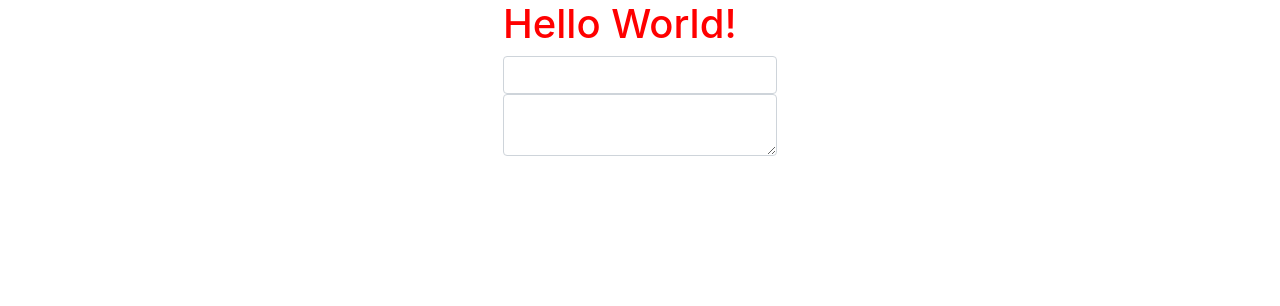
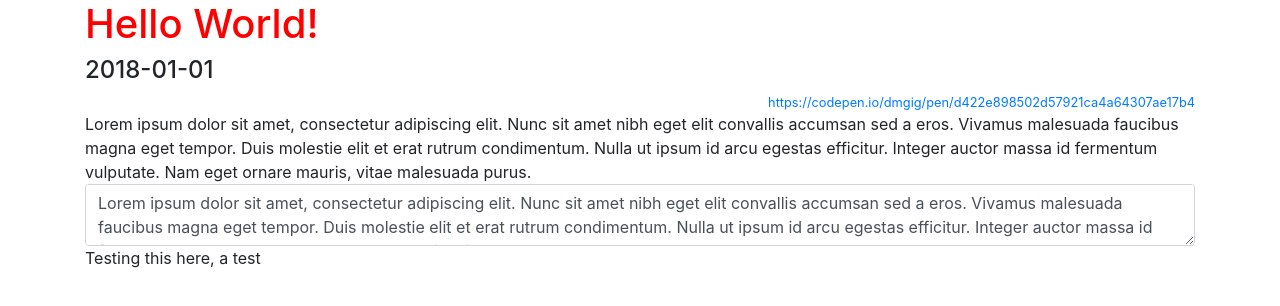
Before and after one commit to dmgig/vue-webpack-tut, a JavaScript app: page / in a window 1280 px wide. Shown: the top 306 px of the page. Built offline with nearby package versions, Linux system fonts and the light colour scheme.

Commit message:
add some layout

```diff
--- a/src/App.vue
+++ b/src/App.vue
@@ -1,5 +1,5 @@
 <template>
-  <div class="full-width center-content">
+  <div class="container">
     <hello-component name="World" />
   </div>
 </template>
--- a/src/components/HelloComponent.vue
+++ b/src/components/HelloComponent.vue
@@ -2,15 +2,18 @@
   <div>
     <h1>Hello {{ name }}!</h1>
     <div class="">
-      <div class="">
-        <input class="form-control" type="input" name="test" />
+      <h4>2018-01-01</h4>
+      <div class="small italic text-right">
+        <a href="https://codepen.io/dmgig/pen/d422e898502d57921ca4a64307ae17b4">
+          https://codepen.io/dmgig/pen/d422e898502d57921ca4a64307ae17b4
+        </a>
       </div>
       <div class="">
-
+        Lorem ipsum dolor sit amet, consectetur adipiscing elit. Nunc sit amet nibh eget elit convallis accumsan sed a eros. Vivamus malesuada faucibus magna eget tempor. Duis molestie elit et erat rutrum condimentum. Nulla ut ipsum id arcu egestas efficitur. Integer auctor massa id fermentum vulputate. Nam eget ornare mauris, vitae malesuada purus.
       </div>
-      <textarea class="form-control"></textarea>
-      <div class="">
-
+      <textarea class="form-control">Lorem ipsum dolor sit amet, consectetur adipiscing elit. Nunc sit amet nibh eget elit convallis accumsan sed a eros. Vivamus malesuada faucibus magna eget tempor. Duis molestie elit et erat rutrum condimentum. Nulla ut ipsum id arcu egestas efficitur. Integer auctor massa id fermentum vulputate. Nam eget ornare mauris, vitae malesuada purus.</textarea>
+      <div>
+        Testing this here, a test
       </div>
     </div>
   </div>
```
